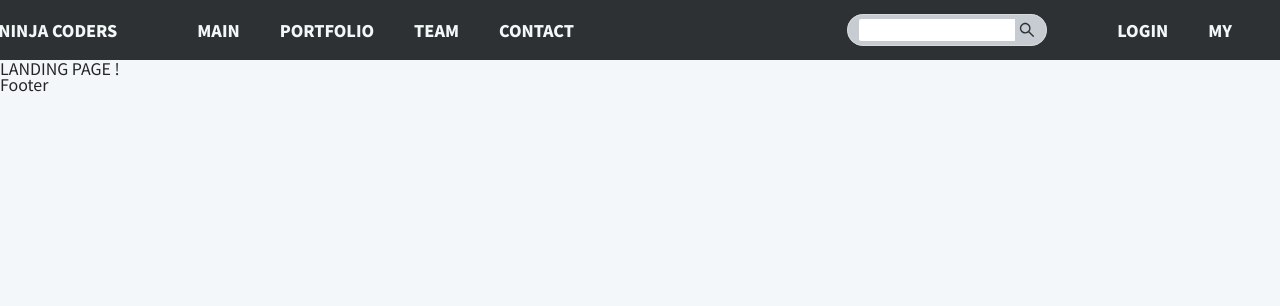
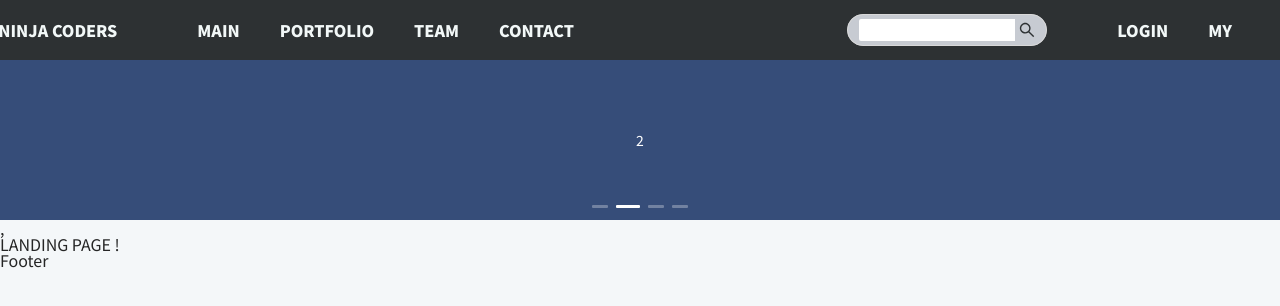
Before and after one commit to blockmonkey1992/Team_TeamBlog, a React (Create React App) app in the folder client/: page / in a window 1280 px wide. Shown: the top 306 px of the page. Built offline with nearby package versions, Linux system fonts and the light colour scheme; no server answers.

Commit message:
Header-Carousel

```diff
--- /dev/null
+++ b/client/src/Components/LandingPage/LandingCarousel.js
@@ -0,0 +1,34 @@
+import React from 'react'
+import { Carousel } from 'antd';
+
+function LandingCarousel() {
+
+    const contentStyle = {
+        height: '160px',
+        color: '#fff',
+        lineHeight: '160px',
+        textAlign: 'center',
+        background: '#364d79',
+      };
+
+    return (
+        <div>
+             <Carousel autoplay>
+    <div>
+      <h3 style={contentStyle}>1</h3>
+    </div>
+    <div>
+      <h3 style={contentStyle}>2</h3>
+    </div>
+    <div>
+      <h3 style={contentStyle}>3</h3>
+    </div>
+    <div>
+      <h3 style={contentStyle}>4</h3>
+    </div>
+  </Carousel>,
+        </div>
+    )
+}
+
+export default LandingCarousel
--- a/client/src/Components/LandingPage/LandingPage.js
+++ b/client/src/Components/LandingPage/LandingPage.js
@@ -1,5 +1,6 @@
 import React, { useEffect, useState } from 'react';
 import Axios from "axios";
+import LandingCarousel from "./LandingCarousel";
 
 function LandingPage() {
 
@@ -10,6 +11,7 @@
 
     return (
         <div>
+            <LandingCarousel />
             LANDING PAGE !
         </div>
     )
```
